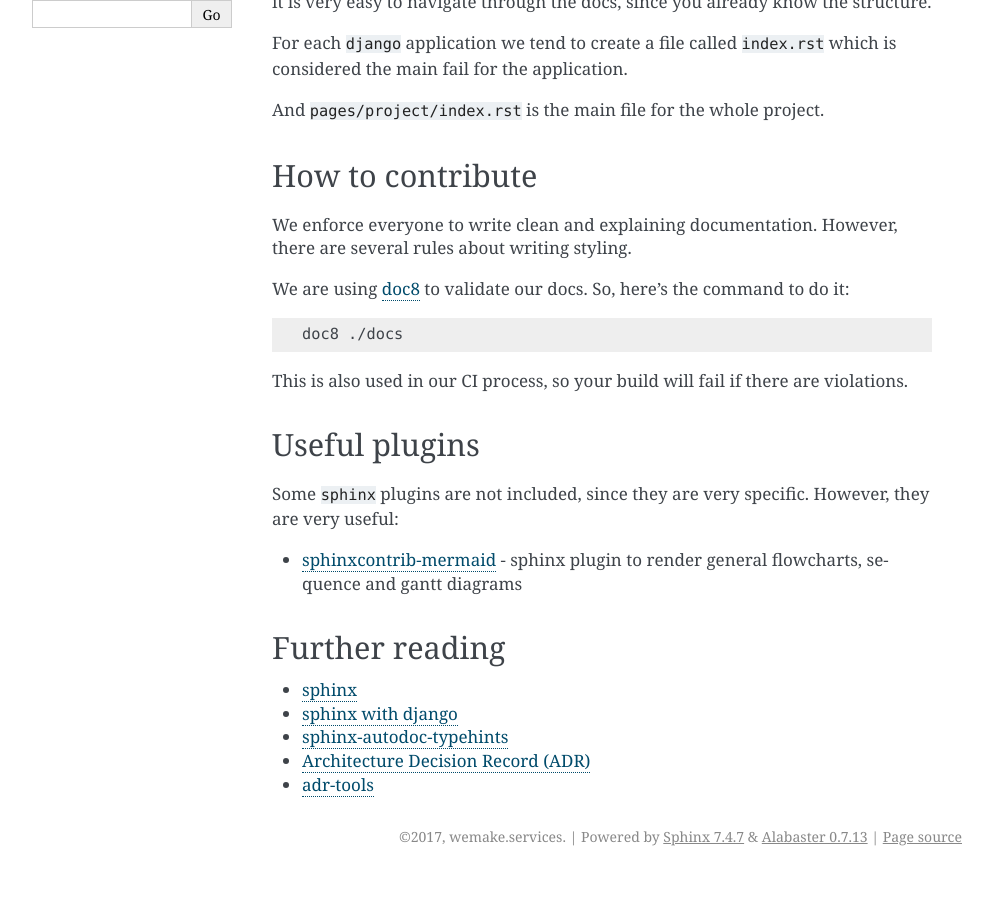
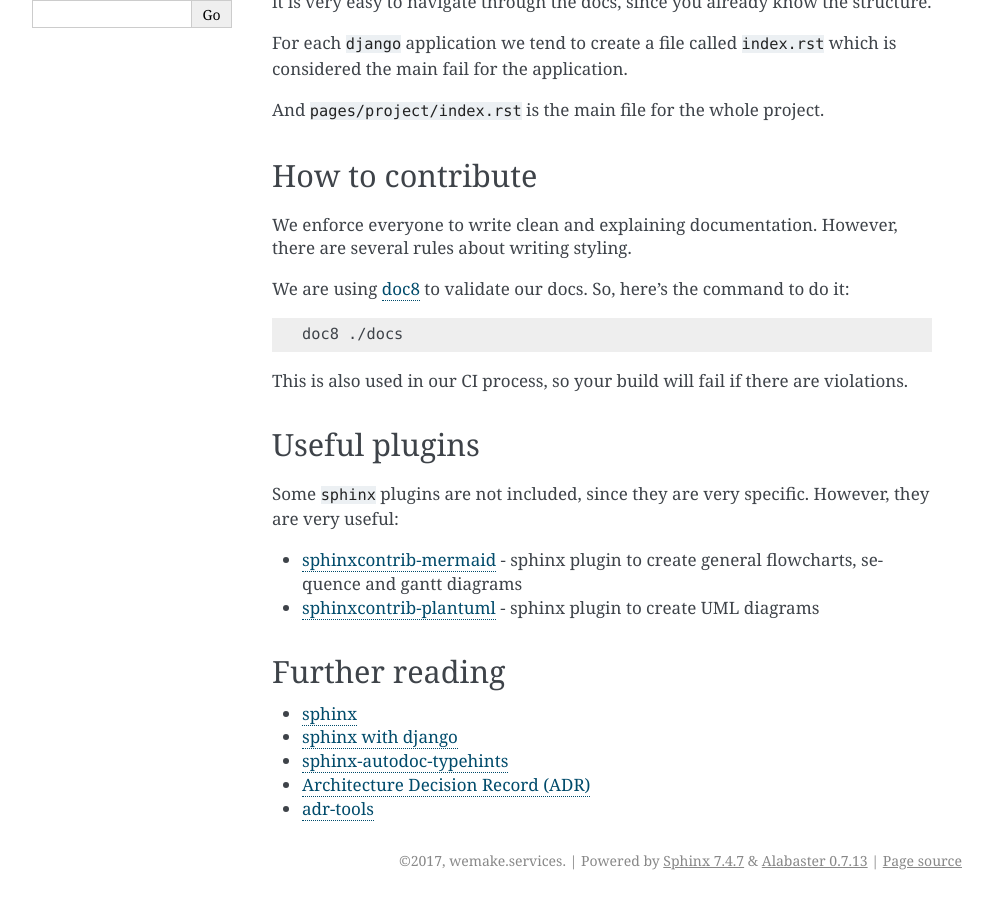
Before and after one commit to wemake-services/wemake-django-template, a Sphinx documentation site: the page built from {{cookiecutter.project_name}}/docs/pages/template/documentation.rst, in a window 1280 px wide and 900 px high, scrolled down 1043 px. Shown: the whole window, without its empty margins (148-1141 px from the left). Built offline with Sphinx 7.4.7, drawn with Linux system fonts in a browser that asks for light colours; the version number is read from the project's files by our own code; before the commit the page ends 1919 px from its top, so only the background shows below that.

Commit message:
Adds sphinx-plantuml

```diff
--- a/{{cookiecutter.project_name}}/docs/pages/template/documentation.rst
+++ b/{{cookiecutter.project_name}}/docs/pages/template/documentation.rst
@@ -83,7 +83,8 @@ Useful plugins
 Some ``sphinx`` plugins are not included, since they are very specific.
 However, they are very useful:
 
-- `sphinxcontrib-mermaid <https://github.com/mgaitan/sphinxcontrib-mermaid>`_ - sphinx plugin to render general flowcharts, sequence and gantt diagrams
+- `sphinxcontrib-mermaid <https://github.com/mgaitan/sphinxcontrib-mermaid>`_ - sphinx plugin to create general flowcharts, sequence and gantt diagrams
+- `sphinxcontrib-plantuml <https://github.com/sphinx-contrib/plantuml/>`_ - sphinx plugin to create UML diagrams
 
 
 Further reading
```
